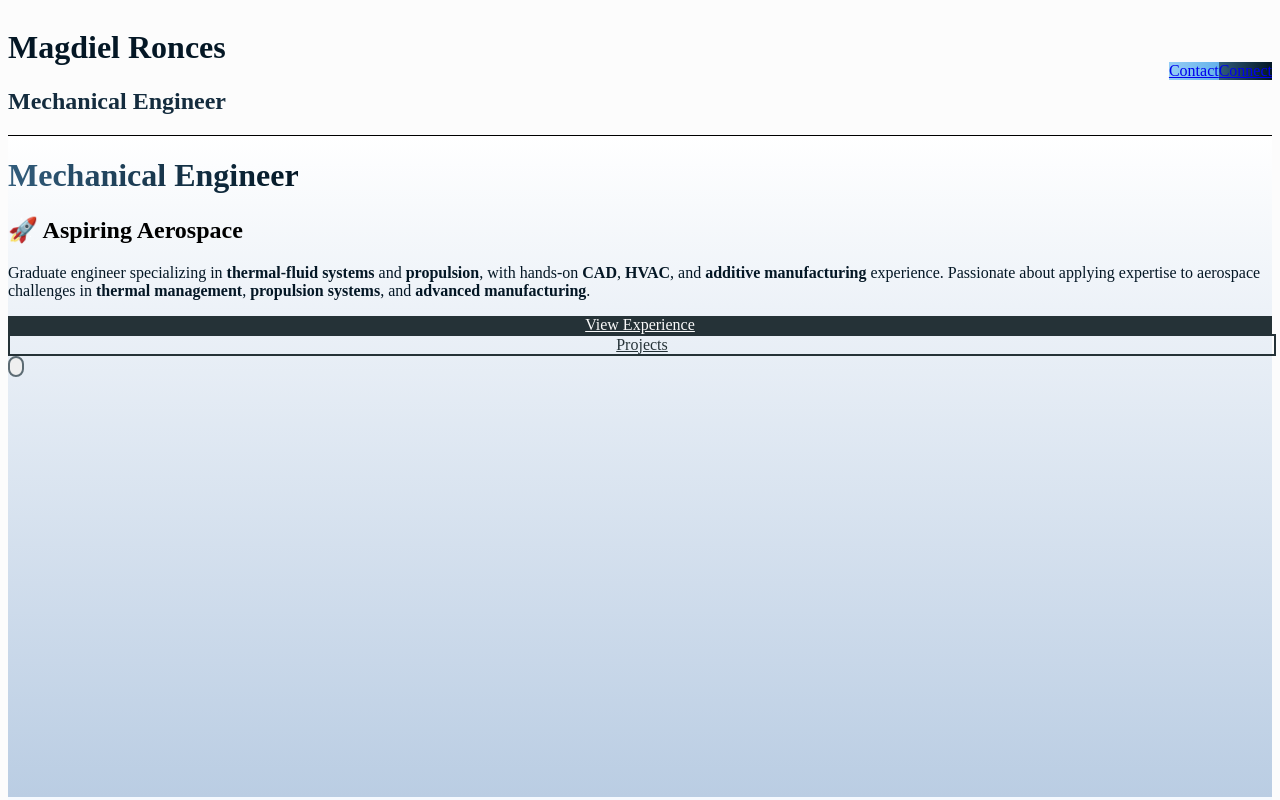
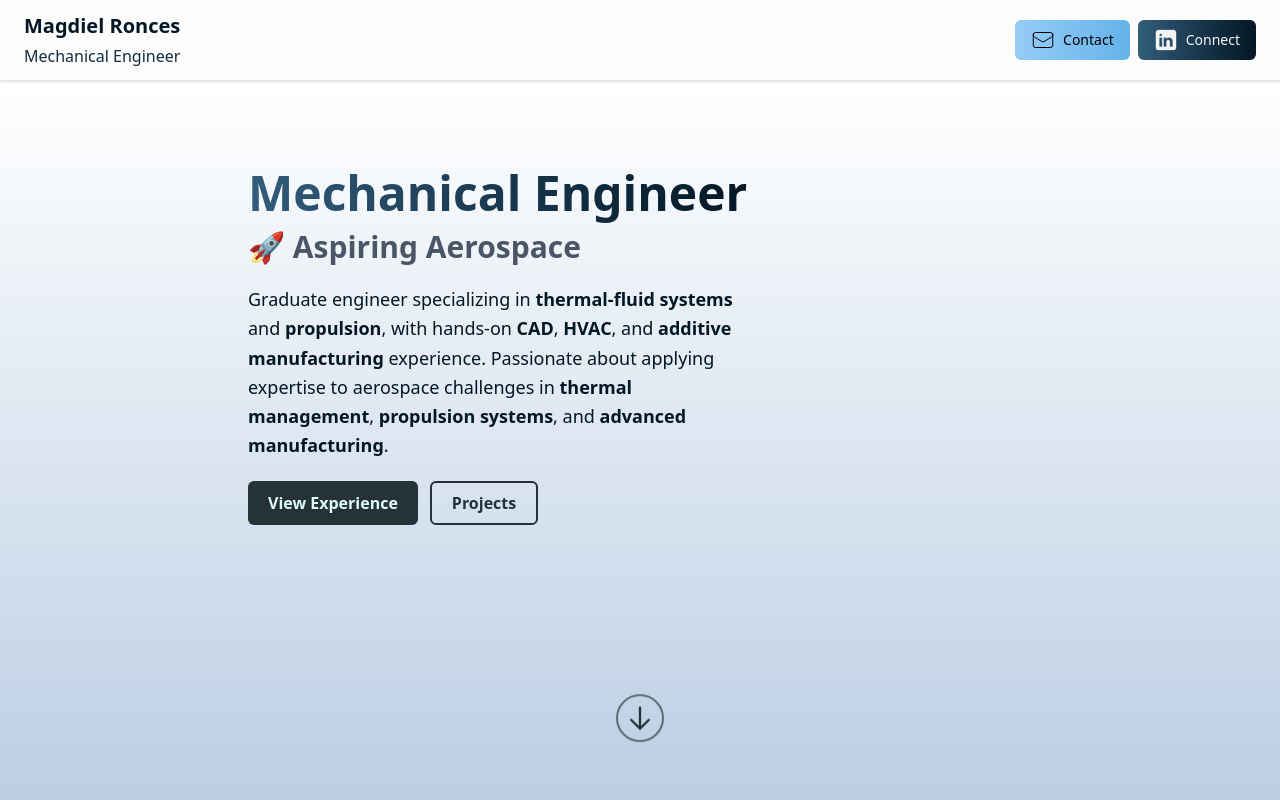
Before and after one commit to magd-tm/resume, a Next.js app: page / in a window 1280 px wide. Shown: the top 800 px of the page. Built offline with nearby package versions, Linux system fonts and the light colour scheme; no server answers.

Commit message:
FIX THIS AGAIN SUTPID TIALIWND

```diff
--- a/package.json
+++ b/package.json
@@ -20,14 +20,14 @@
   },
   "devDependencies": {
     "@eslint/eslintrc": "^3",
-    "@tailwindcss/postcss": "^4",
+    "@tailwindcss/postcss": "^4.1.7",
     "@types/node": "^20",
     "@types/react": "^19",
     "@types/react-dom": "^19",
     "autoprefixer": "^10.4.21",
     "eslint": "^9",
     "eslint-config-next": "15.3.1",
-    "tailwindcss": "^4",
+    "tailwindcss": "^4.1.7",
     "typescript": "5.8.3"
   }
 }
--- a/postcss.config.js
+++ b/postcss.config.js
@@ -1,6 +1,6 @@
+// postcss.config.js
 module.exports = {
-  plugins: {
-    tailwindcss: {},
-    autoprefixer: {},
-  },
-}
+  plugins: [
+    '@tailwindcss/postcss',
+  ],
+};
--- a/src/app/globals.css
+++ b/src/app/globals.css
@@ -1,7 +1,4 @@
-@tailwind base;
-@tailwind components;
-@tailwind utilities;
-
+@import "tailwindcss";
 body {
   background-color: #fcfcfc;
 }
--- a/tailwind.config.js
+++ /dev/null
@@ -1,13 +0,0 @@
-/** @type {import('tailwindcss').Config} */
-module.exports = {
-  content: [
-    './app/**/*.{js,ts,jsx,tsx}',
-    './components/**/*.{js,ts,jsx,tsx}',
-    './src/app/**/*.{js,ts,jsx,tsx}',
-    './src/components/**/*.{js,ts,jsx,tsx}',
-  ],
-  theme: {
-    extend: {},
-  },
-  plugins: [],
-};
```
Also changed, not shown: 1 other file (tests, documents, lock files or other folders).
